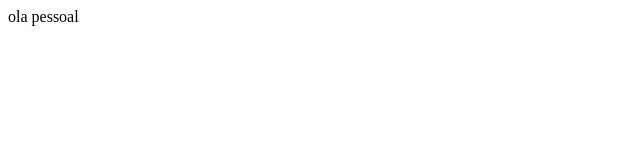
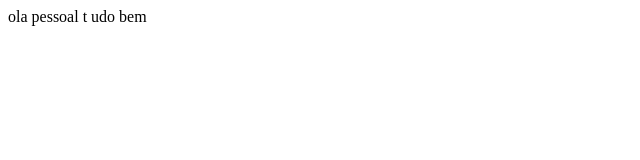
Before and after one commit to marcosstock/aulagit, a plain HTML site: page index.html in a window 1280 px wide. Shown: the full height of the page, 0-640 px from the left. Drawn offline with Linux system fonts and the light colour scheme.

Commit message:
Update index.html

```diff
--- a/index.html
+++ b/index.html
@@ -7,5 +7,6 @@
 </head>
 <body>
   ola pessoal
+  t  udo bem
 </body>
 </html>
```
